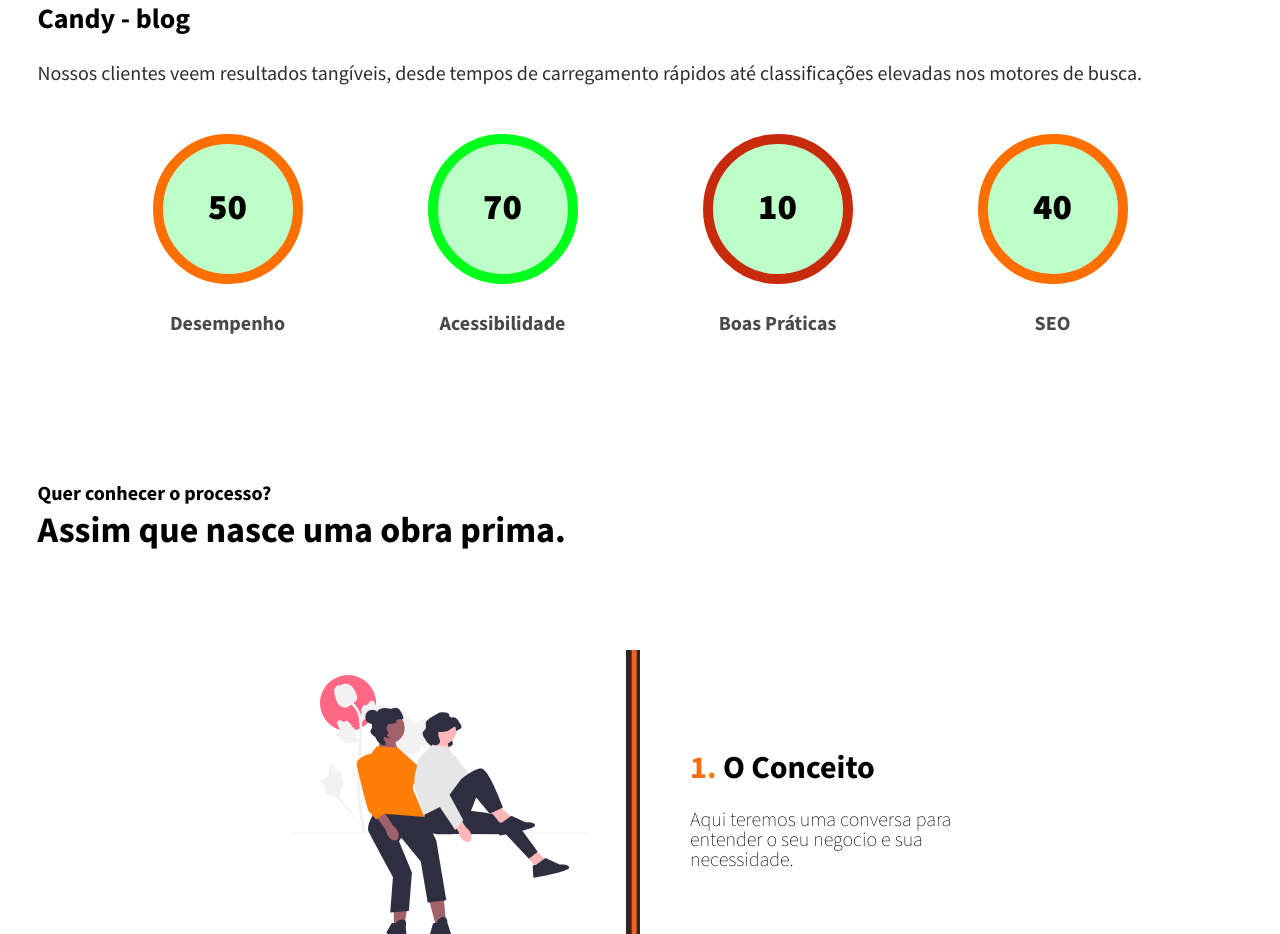
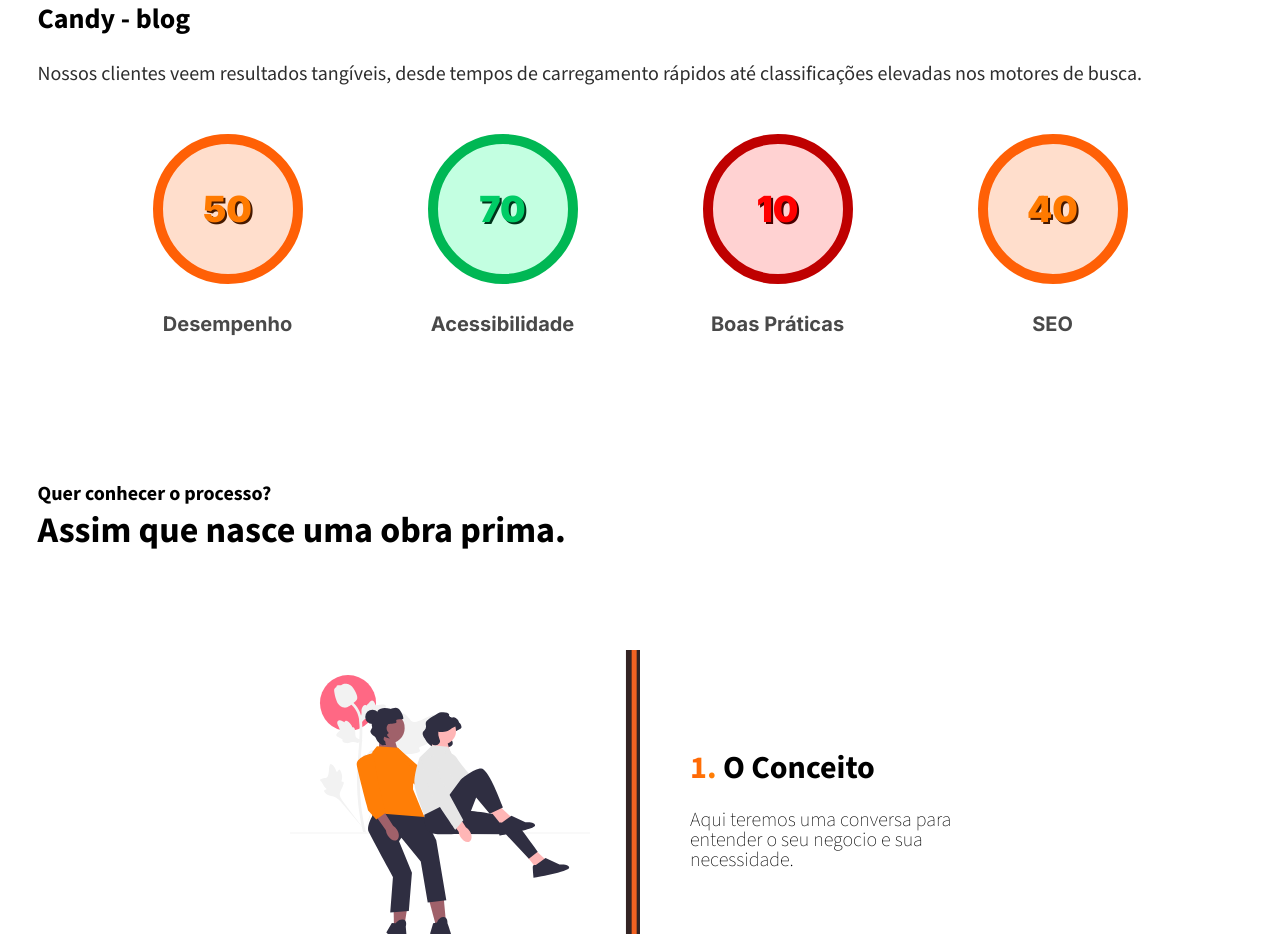
Before and after one commit to Epiled/studio-hephaestus, a React (Vite) app: page / in a window 1280 px wide. Shown: the part 3261-4195 px from the top of the page. Built offline with nearby package versions, Linux system fonts and the light colour scheme; the HTML template or start-up script is replaced by a standard one.

Commit message:
fix: Cores das notas ajustadas

```diff
--- a/index.html
+++ b/index.html
@@ -12,6 +12,10 @@
       href="https://fonts.googleapis.com/css2?family=Mada:wght@200..900&display=swap"
       rel="stylesheet"
     />
+    <link
+      href="https://fonts.googleapis.com/css2?family=Inter:wght@100..900&display=swap"
+      rel="stylesheet"
+    />
   </head>
   <body>
     <div id="root"></div>
--- a/src/components/Projetos/Pontuacoes/index.tsx
+++ b/src/components/Projetos/Pontuacoes/index.tsx
@@ -6,6 +6,7 @@ const PontuacoesStyled = styled.div`
   flex-wrap: wrap;
   gap: 1rem;
   margin-top: 5rem;
+  font-family: "Inter", sans-serif;
 `
 
 const PontosContainer = styled.div`
@@ -18,7 +19,7 @@ const PontosEsfera = styled.div<{cores?: string[]}>`
   width: 15rem;
   height: 15rem;
   aspect-ratio: 1 / 1;
-  background: #beffc9;
+  background: ${(props) =>(props.cores && props.cores[3]) || "#fff"};
   border: 1rem solid;
   border-color: ${(props) =>(props.cores && props.cores[1]) || "#fff"};
   border-radius: 50%;
@@ -29,9 +30,12 @@ const PontosEsfera = styled.div<{cores?: string[]}>`
   }
 `
 
-const Pontos = styled.span`
+const Pontos = styled.span<{cores?: string[]}>`
+  color: ${(props) =>(props.cores && props.cores[2]) || "#000000"};
   font-size: 3.6rem;
   font-weight: 900;
+  font-family: "Inter", sans-serif;
+  filter: drop-shadow(2px 2px 0px ${(props) =>(props.cores && props.cores[0]) || "#000000"});
 
   @media screen and (min-width: 1440px) {
     font-size: 6.4rem;
@@ -44,6 +48,7 @@ const PontosTitulos = styled.h3`
   margin-top: 3rem;
   text-align: center;
   flex-wrap: wrap;
+  font-family: "Inter", sans-serif;
 
   @media screen and (min-width: 1440px) {
     font-size: 3.2rem;
@@ -63,16 +68,16 @@ interface IPontuacoesProps {
 const setColors = (grade: number) => {
   switch(true) {
     case(grade <= 30): {
-      return ["#c82b0b", "#c82b0b"];
+      return ["#470000", "#BF0000", "#FF0000", "#FFD2D2", 300, 1];
     }
     case(grade <= 60): {
-      return ["#ff6f00", "#ff6f00"];
+      return ["#461900", "#FF6006", "#FF7A00", "#FFDECC", 500, 2];
     }
     case(grade <= 90): {
-      return ["#00ff1a", "#00ff1a"];
+      return ["#00331A", "#00B754", "#00CC66", "#C3FFE1", 700, 3];
     }
     default: {
-      return ["#fff200", "#fff200"];
+      return ["#5E4F00", "#F1AF09", "#cd9812" , "#FFF9BF", 900, 3];
     }
   }
 }
@@ -90,7 +95,9 @@ const Pontuacoes = ({ grades } : IPontuacoesProps) => {
       {Object.keys(grades).map((key) => (
         <PontosContainer key={key}>
           <PontosEsfera cores={setColors(grades[key as keyof typeof grades])}>
-            <Pontos>{grades[key as keyof typeof grades]}</Pontos>
+            <Pontos cores={setColors(grades[key as keyof typeof grades])}>
+              {grades[key as keyof typeof grades]}
+            </Pontos>
           </PontosEsfera>
           <PontosTitulos>
             {gradesMapping[key as keyof typeof grades]}
```
